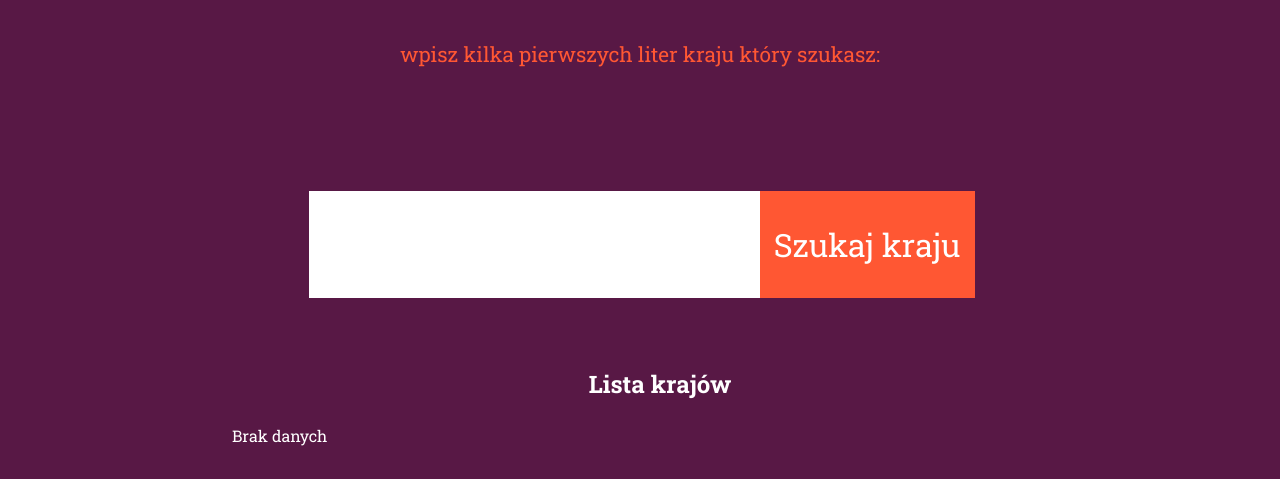
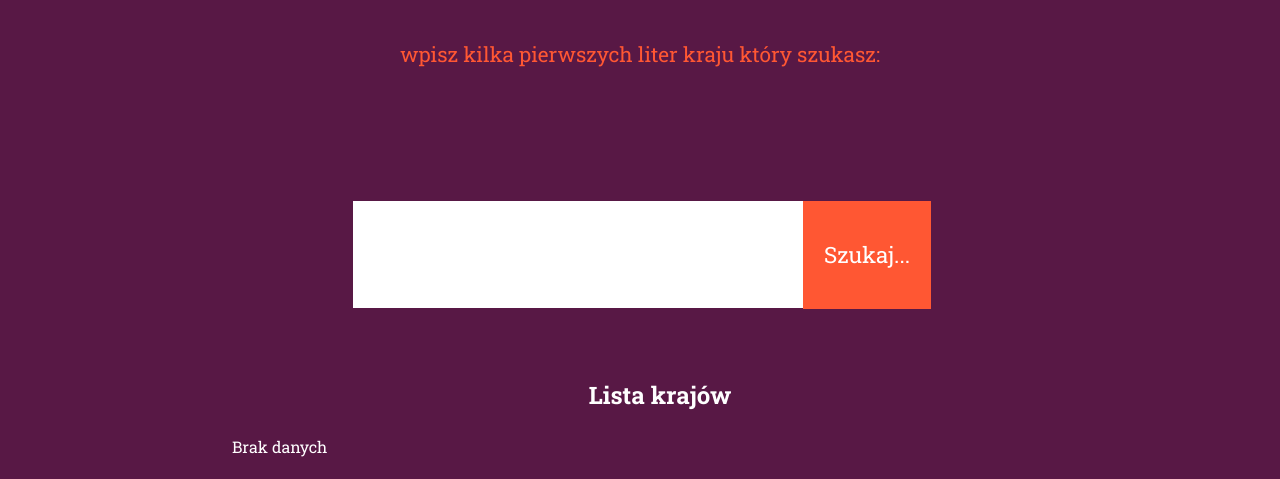
Before and after one commit to grelap/simple_country_search, a plain HTML site: page index.html in a window 1280 px wide. Shown: the part 363-842 px from the top of the page. Drawn offline with nearby package versions, Linux system fonts and the light colour scheme.

Commit message:
css changes

```diff
--- a/css/style.css
+++ b/css/style.css
@@ -33,9 +33,9 @@ h3 {
 p {
   margin: 3em;
   color: #FF5733;
-  padding-bottom: 5vh;
+  padding-bottom: 50px;
   text-align: center;
-  font-size: 1.3rem;
+  font-size: 1.3em;
 }
 
 main {
@@ -52,6 +52,10 @@ ul span{
   color:#FF5733;
 }
 
+:focus {
+  outline: -webkit-focus-ring-color auto 0;
+}
+
 #countries {
   background-color: #581845;
   list-style-type: none;
@@ -59,21 +63,20 @@ ul span{
   line-height: 2em;
 }
 
-.form{
+.form {
   width: 80%;
   margin: 50px auto;
   text-align: center;
-  padding: 0;
 
 }
 
 #search {
-  width: 30%;
-  padding: 32px 0;
-  border: 0;
+  width: 10vw;
+  height: 108px;
+  border: none;
   vertical-align: middle;
   background-color: #FF5733;
-  font-size: 2em;
+  font-size: 1.4em;
   font-family: 'Roboto Slab', serif;
   color: white;
   cursor: pointer;
@@ -81,7 +84,8 @@ ul span{
 }
 
 #search:hover {
-  color: black;
+  color: #FF5733;
+  background-color: black;
 }
 
 #country-name{
--- a/index.html
+++ b/index.html
@@ -15,7 +15,7 @@
         <div class="form">
           <p>wpisz kilka pierwszych liter kraju który szukasz: </p>
           <input id="country-name" type="text"/>
-          <button id="search">Szukaj kraju</button>
+          <button id="search">Szukaj...</button>
         </div>
         <ul id="countries">
         <h2>Lista krajów</h2>
```
